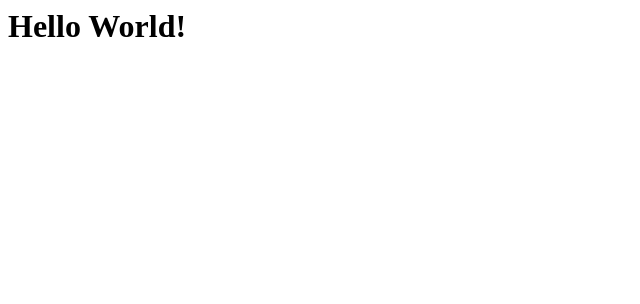
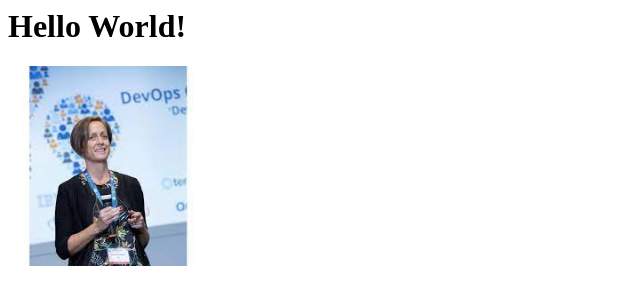
Before and after one commit to Jen1619/jen1619.github.io, a plain HTML site: page index.html in a window 1280 px wide. Shown: the whole page, without its empty margins (0-640 px from the left). Drawn offline with Linux system fonts and the light colour scheme.

Commit message:
add image

```diff
--- a/index.html
+++ b/index.html
@@ -1,3 +1,6 @@
 <html>
     <h1>Hello World!</h1>
+    <div>
+        <img src="jen.jfif" height="200">
+    </div>
 </html>
```
Also changed, not shown: jen.jfif (added).
